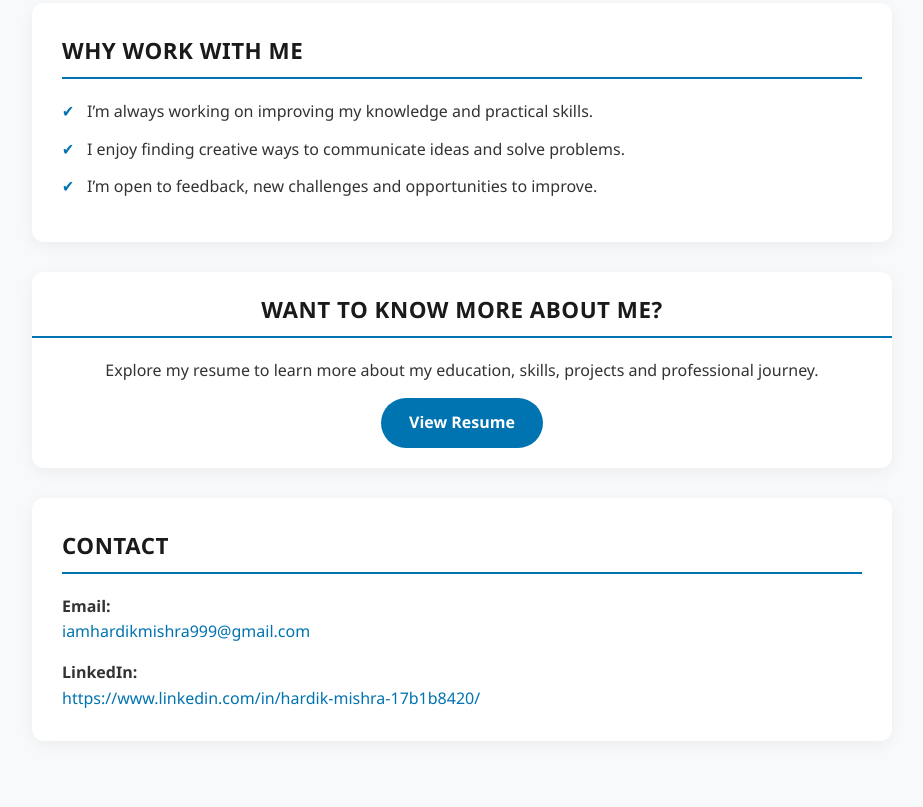
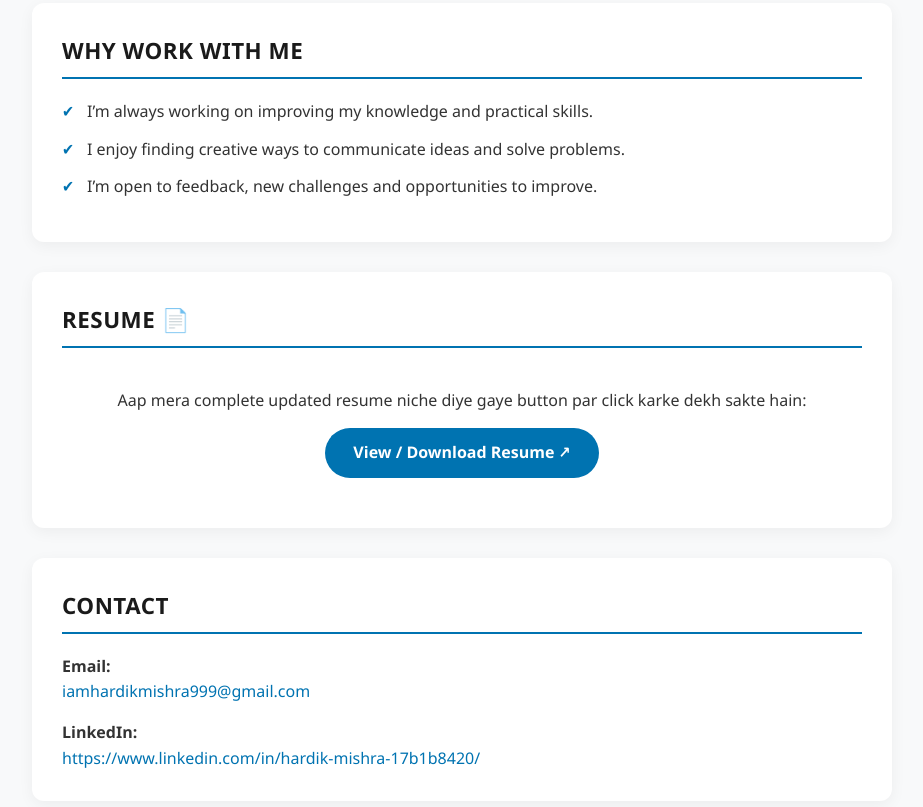
Before and after one commit to hardikmishrahere/hardikmishrahere.github.io, a plain HTML site: page index.html in a window 1280 px wide. Shown: the part 5619-6426 px from the top of the page, without its empty margins (178-1101 px from the left). Drawn offline with Linux system fonts and the light colour scheme.

Commit message:
Update index.html

```diff
--- a/index.html
+++ b/index.html
@@ -328,11 +328,15 @@
         </section>
 
         <!-- Resume Section -->
-        <section class="section resume-box">
-            <h3 class="section-title">Want to Know More About Me?</h3>
-            <p>Explore my resume to learn more about my education, skills, projects and professional journey.</p>
-            <a href="#" class="btn-resume">View Resume</a>
-        </section>
+<section class="section">
+    <h3 class="section-title">Resume 📄</h3>
+    <div class="resume-box">
+        <p>Aap mera complete updated resume niche diye gaye button par click karke dekh sakte hain:</p>
+        <a href="https://docs.google.com/document/d/1Bnrk5P0uBU4FMqdk2K9EHn8kkmszoXsA/edit?usp=sharing&ouid=109045065453003834908&rtpof=true&sd=true" target="_blank" class="btn-resume">
+            View / Download Resume ↗
+        </a>
+    </div>
+</section>
 
         <!-- Contact Section -->
         <section class="section">
```
